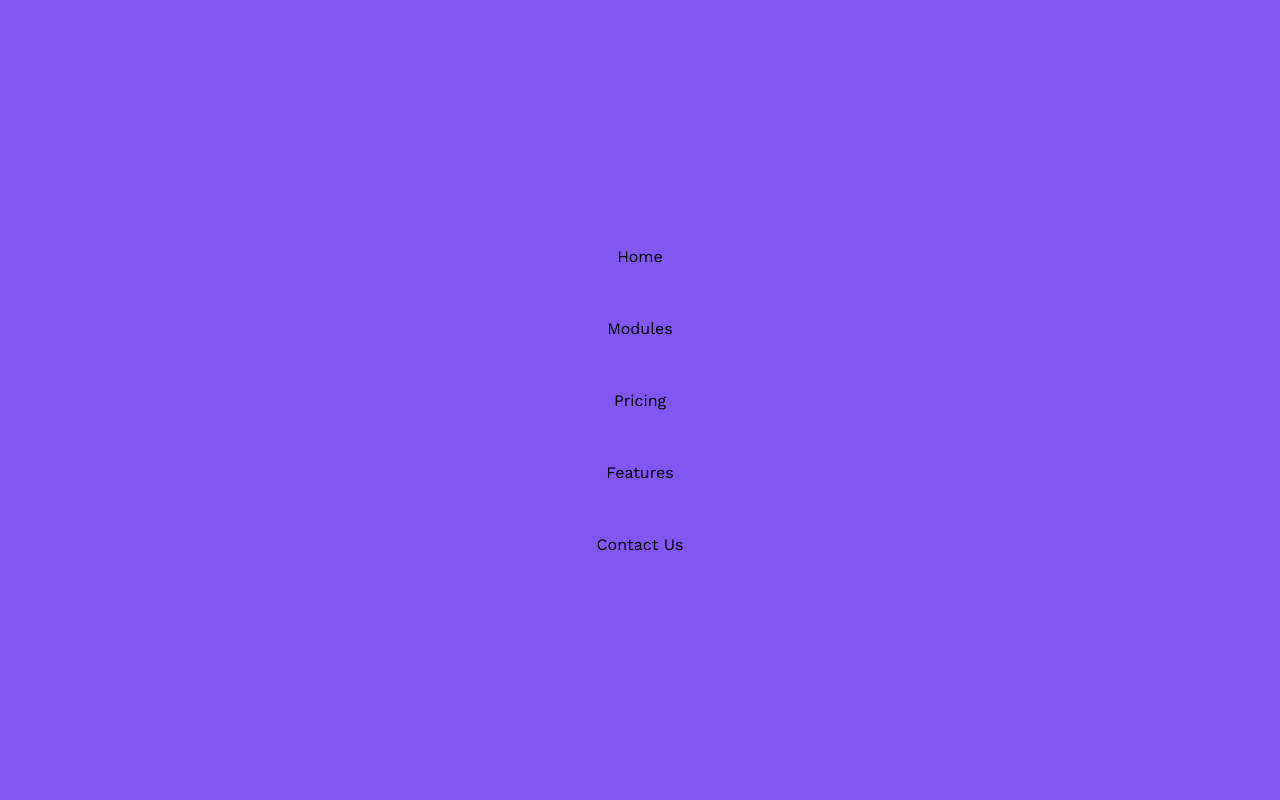
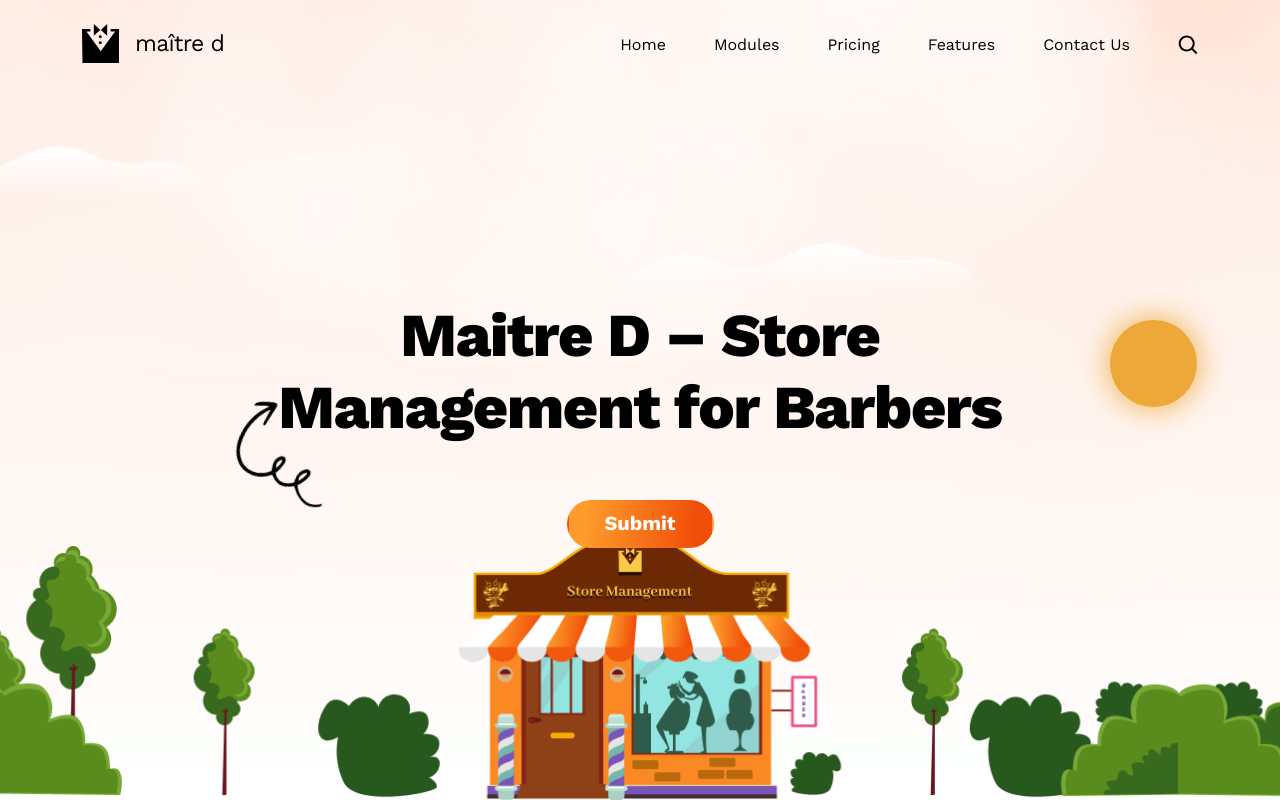
Before and after one commit to vikas-jakhar/ma-tre-d, a plain HTML site: page index.html in a window 1280 px wide. Shown: the top 800 px of the page. Drawn offline with nearby package versions, Linux system fonts and the light colour scheme; a web font is replaced by a local one.

Commit message:
menu list edit

```diff
--- a/assets/css/style.css
+++ b/assets/css/style.css
@@ -478,11 +478,11 @@
     color: var(--color-white);
 }
 
-::-webkit-scrollbar{
+::-webkit-scrollbar {
     display: none;
 }
 
-.menu-list{
+.menu-list {
     position: absolute;
     width: 100%;
     height: 100vh;
@@ -566,6 +566,20 @@
         --color-white: white;
         --color-black: black;
     }
+
+    .menu-list {
+        position: relative;
+        width: fit-content;
+        height: fit-content;
+        flex-direction: row;
+        justify-content: center;
+        align-items: center;
+        display: flex;
+        top: 0%;
+        right: 0%;
+        background: transparent;
+        z-index: 15 !important;
+    }
 }
 
 @media (min-width:1440px) {
--- a/index.html
+++ b/index.html
@@ -30,6 +30,7 @@
                     <img src="./assets/svg/logo.svg" alt="logo">
                     <h1 class="heading m-0" data-aos="">maître d</h1>
                 </div>
+                <div class="d-flex gap-5 align-items-center">
                     <ul class="menu-list m-0 p-0 gap-5">
                         <li><a href="" class="list-text">Home</a></li>
                         <li><a href="" class="list-text">Modules</a></li>
@@ -44,6 +45,7 @@
                                 fill="black" />
                         </svg>
                     </span>
+                </div>
             </nav>
         </div>
     </header>
```
Lines whose indentation alone changed are shown as unchanged.
